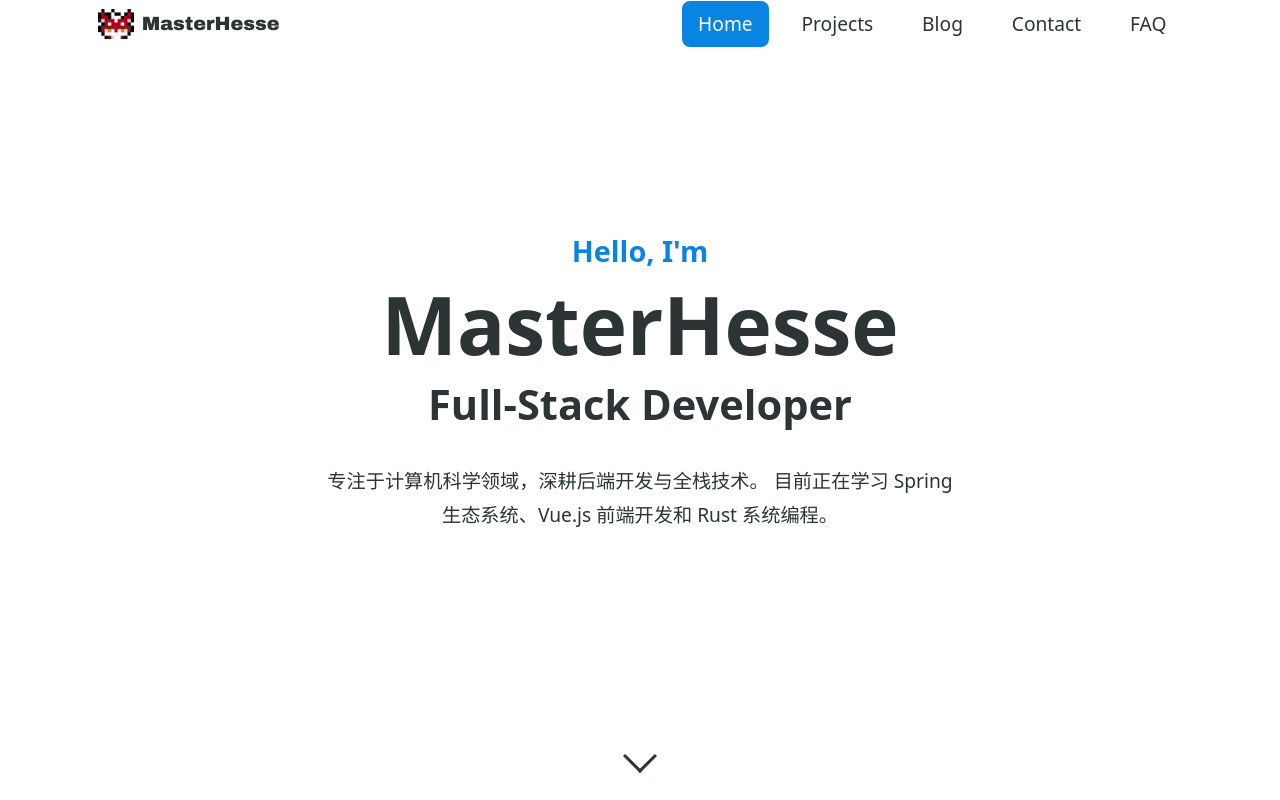
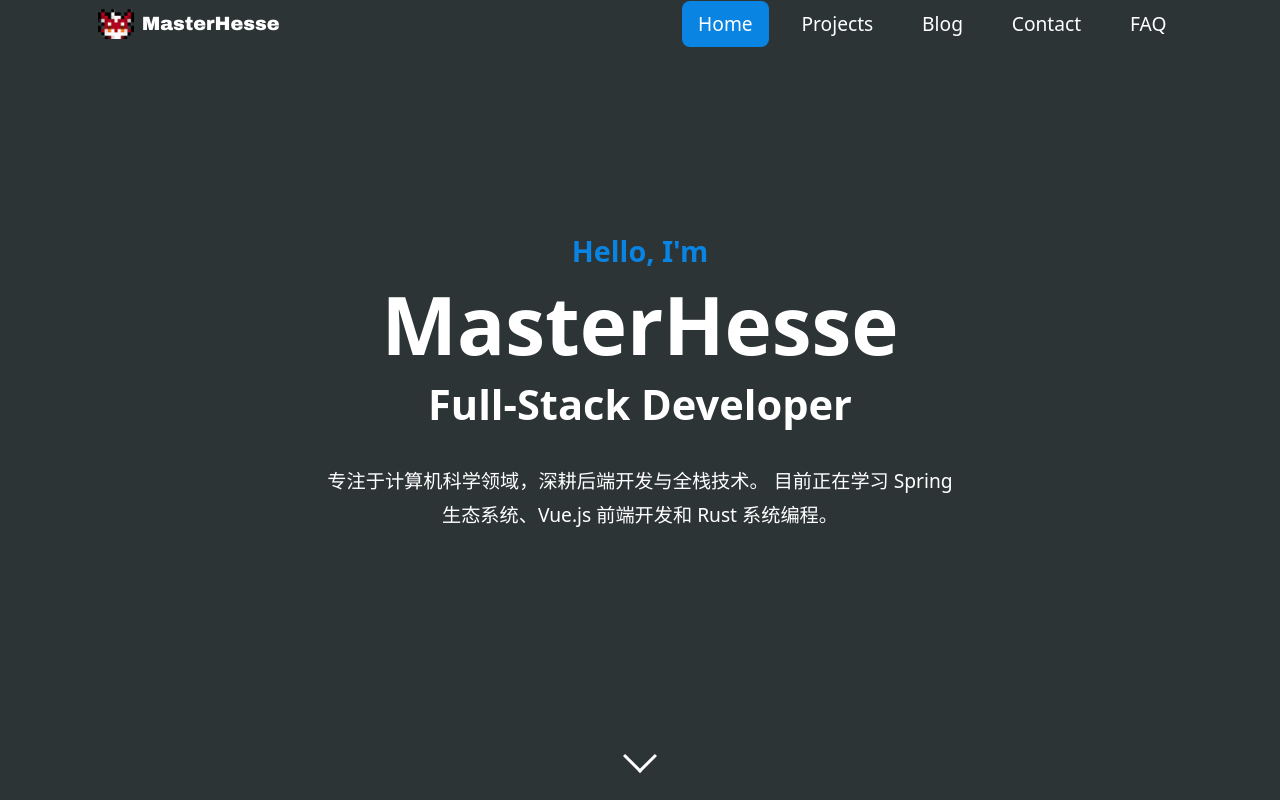
Before and after one commit to MasterHesse/MasterHesse.github.io, a Vue app: page / in a window 1280 px wide. Shown: the top 800 px of the page. Built offline with nearby package versions, Linux system fonts and the light colour scheme.

Commit message:
fixed some bugs

```diff
--- a/src/assets/styles/variables.css
+++ b/src/assets/styles/variables.css
@@ -2,8 +2,8 @@
     /* Colors */
     --primary-color: #2d3436;
     --secondary-color: #0984e3;
-    --background-color: #ffffff;
-    --text-color: #2d3436;
+    --background-color: #2d3436;
+    --text-color: #ffffff;
 
     /* Typography */
     --base-font-size: clamp(1rem, calc(0.8rem + 0.5vw), 1.2rem);
@@ -16,8 +16,6 @@
     /* Container */
     --container-width: min(90%, 75rem);
 
-    --max-width: 80vw; /* 设置为视窗宽度的80% */
-    --container-padding: 2rem; /* 容器两侧的内边距 */
   }
 
   /* Dark mode variables */
```
